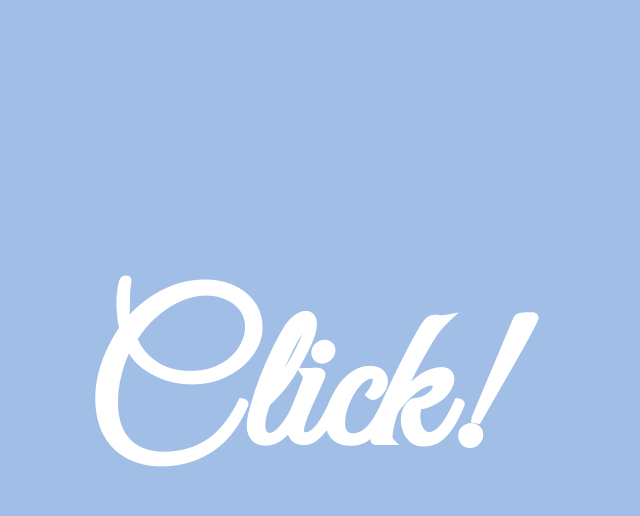
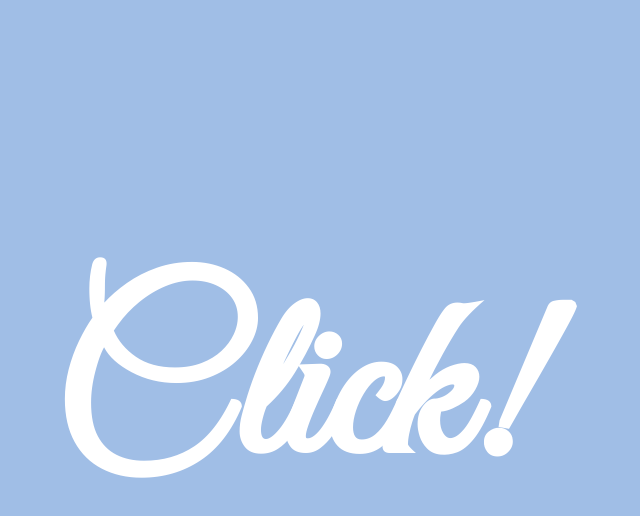
Before and after one commit to michaelhtleung/click, a plain HTML site: page index.html in a window 1280 px wide. In both pictures the pointer is over the element "Click!". Shown: the whole page, without its empty margins (346-986 px from the left). Drawn offline with Linux system fonts and the light colour scheme.

Commit message:
make title text grow when hovered

```diff
--- a/styles.css
+++ b/styles.css
@@ -15,11 +15,16 @@ body {
 .introText {
 	color: #FFFFFF; /* white */
 	font-family: 'Great Vibes', cursive;
-	/*border: 3px solid orange;*/
 	margin: 0;
 	padding: 0;
 	font-size: 200px;
-	/*margin: auto 0 auto 0;*/
+	transition: all .9s ease-in-out;
+	/*border: 3px solid orange;*/
+}
+
+.introText:hover {
+	font-size: 210px;
+	transform: scale(1.1);
 }
 
 .dot {
```
Also changed, not shown: index.html (+4 -4 lines).
